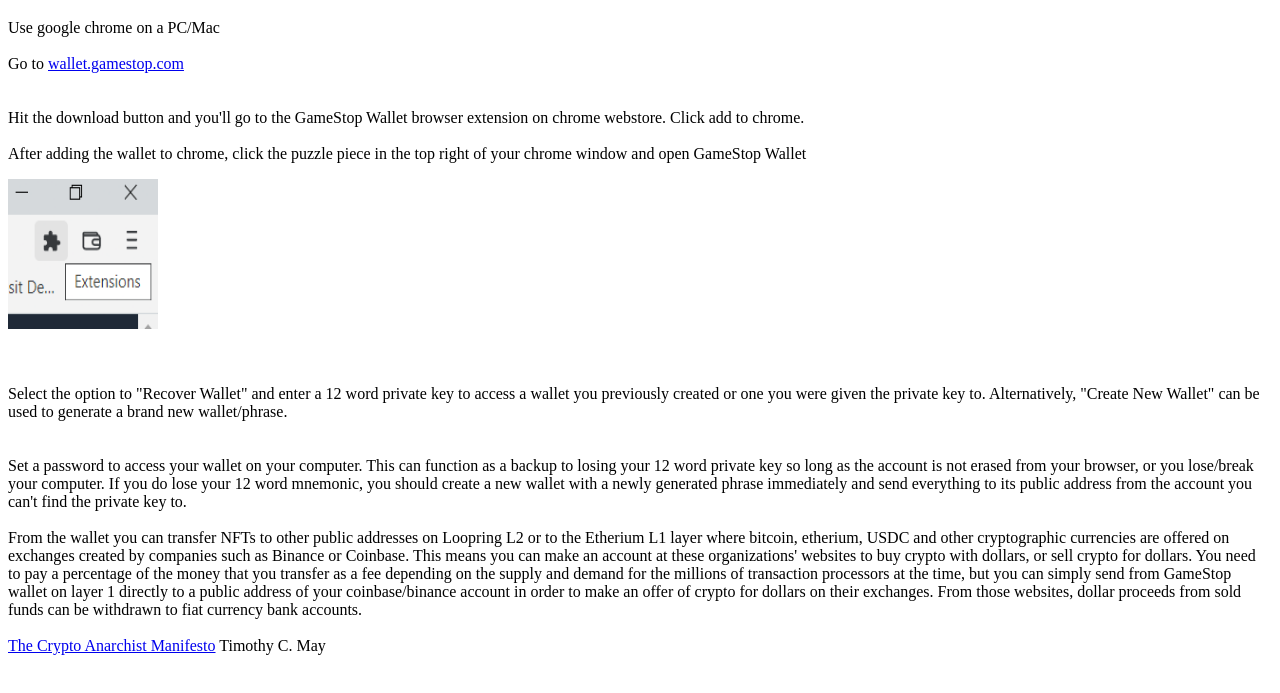
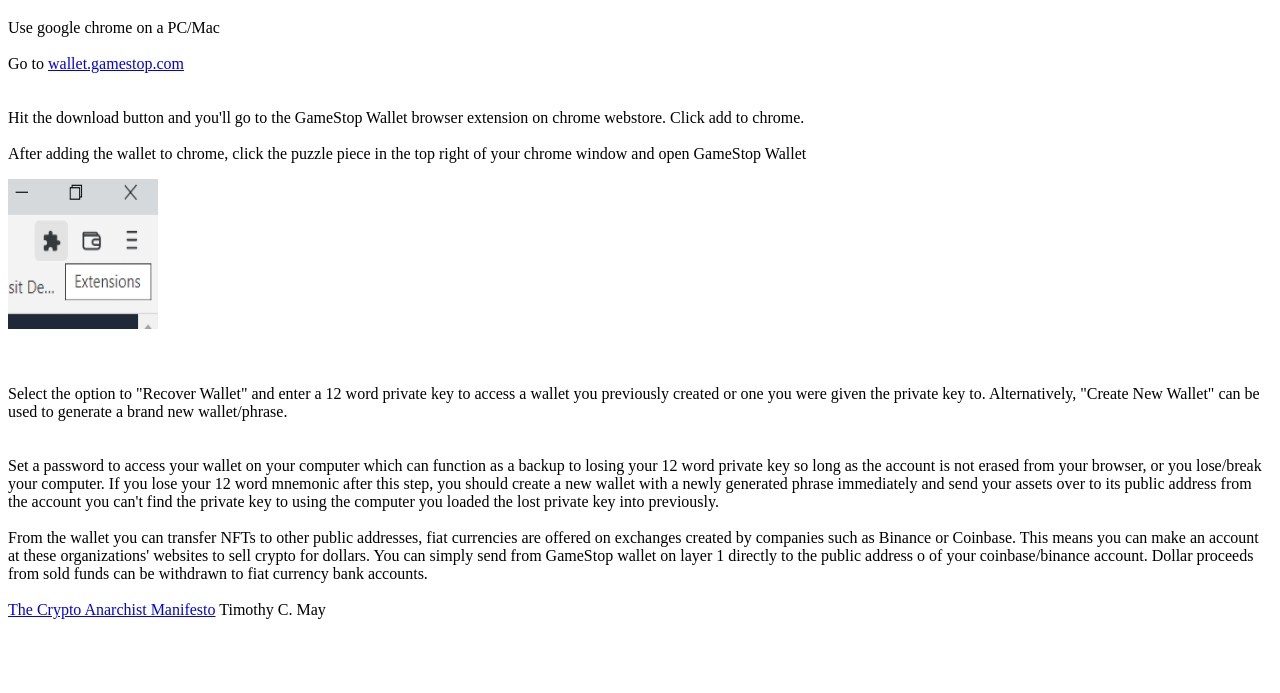
Before and after one commit to pinballwizrd/pinballwizrd.github.io, a plain HTML site: page index.html in a window 1280 px wide. Shown: the part 79-772 px from the top of the page. Drawn offline with Linux system fonts and the light colour scheme.

Commit message:
Update index.html

```diff
--- a/index.html
+++ b/index.html
@@ -21,16 +21,13 @@
 Select the option to "Recover Wallet" and enter a 12 word private key to access a wallet you previously created or one you were given the private key to. Alternatively, "Create New Wallet" can be used to generate a brand new wallet/phrase.
 <br> <br> <br>
 
-
-Set a password to access your wallet on your computer. This can function
-as a backup to losing your 12 word private key so long as the account is not erased from your browser, or you lose/break your computer. If you do lose your 12 word
-mnemonic, you should create a new wallet with a newly generated phrase immediately and send everything to its public address from the account you can't find the private key to.
+Set a password to access your wallet on your computer which can function as a backup to losing your 12 word private key so long as the account is not erased from your browser,
+or you lose/break your computer. If you lose your 12 word mnemonic after this step, you should create a new wallet with a newly generated phrase immediately and send
+your assets over to its public address from the account you can't find the private key to using the computer you loaded the lost private key into previously.
 <br> <br>
-From the wallet you can transfer NFTs to other public addresses on Loopring L2 or to the Etherium L1 layer where bitcoin, etherium, USDC and other cryptographic
-currencies are offered on exchanges created by companies such as Binance or Coinbase. This means you can make an account at these organizations' websites to buy crypto
-with dollars, or sell crypto for dollars. You need to pay a percentage of the money that you transfer as a fee depending on the supply and demand for
-the millions of transaction processors at the time, but you can simply send from GameStop wallet on layer 1 directly to a public address of your coinbase/binance account
-in order to make an offer of crypto for dollars on their exchanges. From those websites, dollar proceeds from sold funds can be withdrawn to fiat currency bank accounts.
+From the wallet you can transfer NFTs to other public addresses, fiat currencies are offered on exchanges created by companies such as Binance or Coinbase. This means
+you can make an account at these organizations' websites to sell crypto for dollars. You can simply send from GameStop wallet on layer 1 directly to the public address o
+of your coinbase/binance account. Dollar proceeds from sold funds can be withdrawn to fiat currency bank accounts.
 <br> <br>
 
 
```
